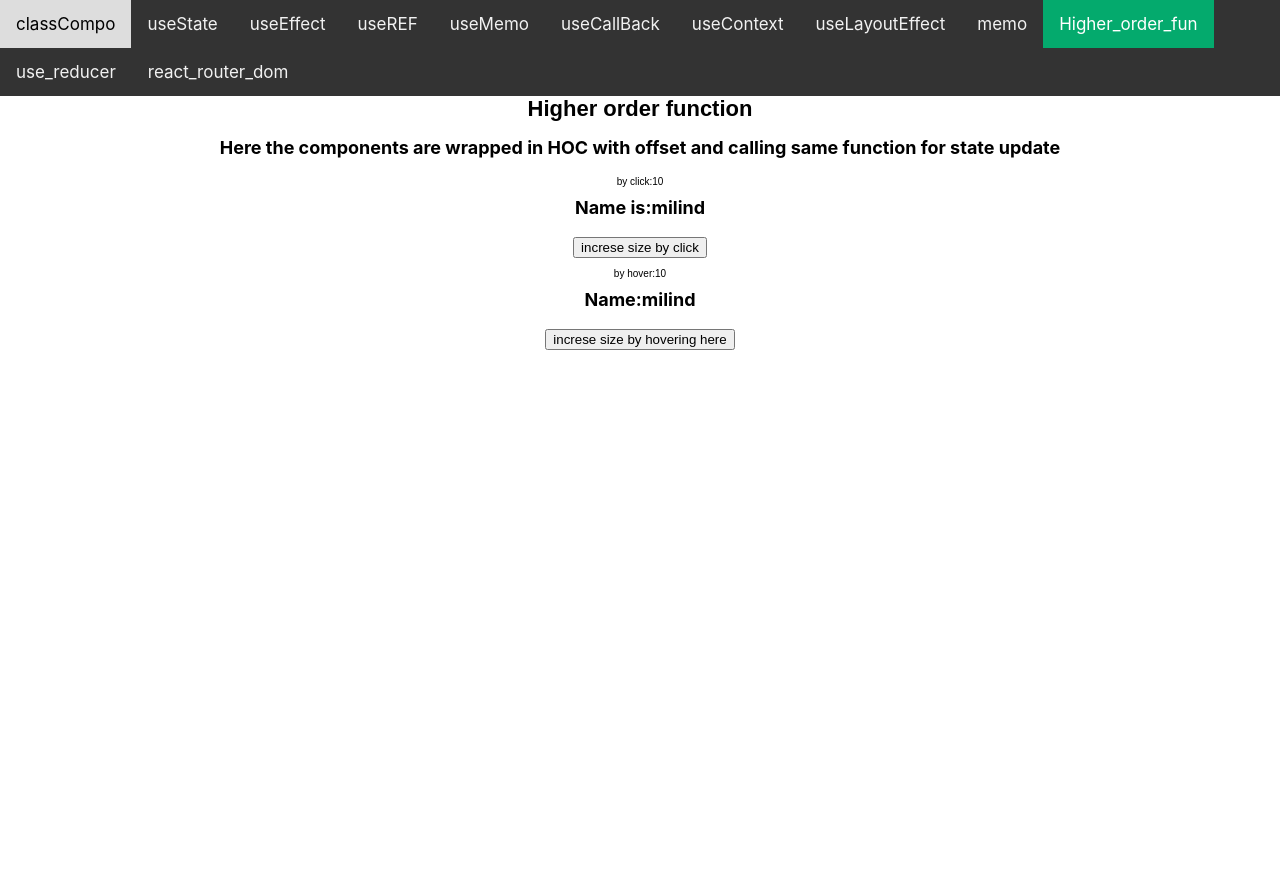
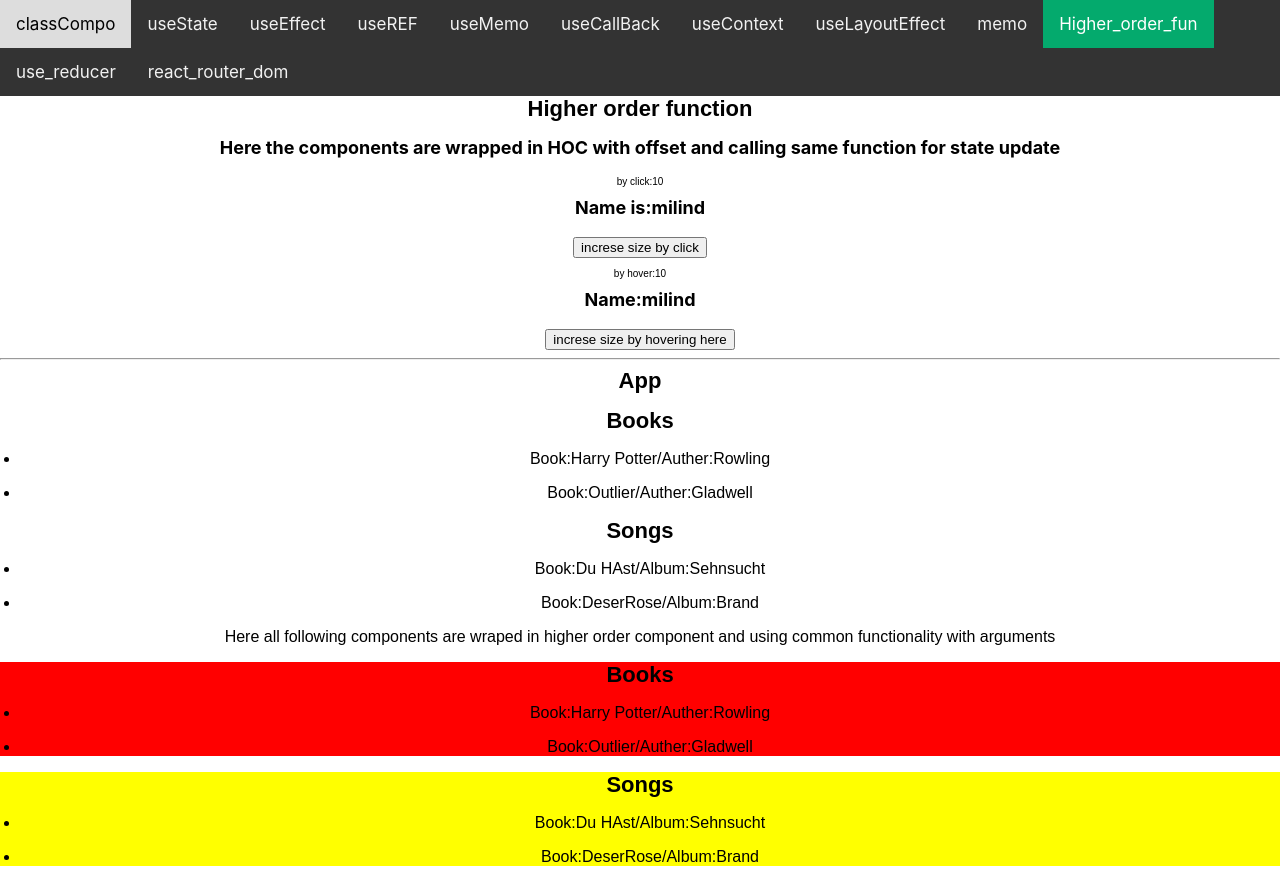
Before and after one commit to milind005/milind_react_demo, a React (Create React App) app: page / in a window 1280 px wide. Both pictures are taken after a click on the link "Higher_order_fun". Before the commit the page ends 800 px from the top, so only its background shows below. Built offline with nearby package versions, Linux system fonts and the light colour scheme.

Commit message:
higher order components and usememo added examples

```diff
--- a/src/App.js
+++ b/src/App.js
@@ -30,6 +30,7 @@ import ULF2 from './useLayoutEffect/uLF2';
 import ULF3 from './useLayoutEffect/uLF3';
 import MemoFun from './Memo/sample';
 import HocMain from './HOC/hocMain';
+import Hoc2 from './HOC/Hoc2/Hoc2';
 import URedForm from './useReducer/URedForm';
 import URedTodo from './useReducer/URedTodo';
 import RWCmain from './ReducerWithContext/RWCmain';
@@ -150,6 +151,8 @@ function App() {
         nav.Higher_order_fun && <div>
           <h1>Higher order function</h1>
           <HocMain />
+          <hr />
+          <Hoc2 />
         </div>
       }
       {
--- /dev/null
+++ b/src/HOC/Hoc2/Higher.js
@@ -0,0 +1,40 @@
+import React from 'react'
+
+const Songs = ({ songs }) => {
+    return (
+        <div>
+            <h1>Songs</h1>
+            <ul>
+                {songs.map((cur) => <li><p>Book:{cur.title}/Album:{cur.album}</p></li>)}
+            </ul>
+        </div>
+    )
+}
+
+
+const Books = ({ books }) => {
+
+    return (
+        <div>
+            <h1>Books</h1>
+            <ul>
+                {books.map((cur) => <li><p>Book:{cur.title}/Auther:{cur.author}</p></li>)}
+            </ul>
+        </div>
+    )
+}
+
+
+const WithHIgher = (Component, bColor) => {
+    return (props) => {
+        return <div style={{ background: bColor }}>
+            <Component {...props} />
+        </div>
+    }
+}
+
+
+const HBooks = WithHIgher(Books, "red")
+const HSongs = WithHIgher(Songs, "yellow")
+
+export { Songs, Books, HBooks, HSongs }
--- /dev/null
+++ b/src/HOC/Hoc2/Hoc2.js
@@ -0,0 +1,33 @@
+import React from 'react'
+
+import { Books, Songs, HBooks, HSongs } from './Higher'
+
+
+const DB = {
+    books: [
+        { title: "Harry Potter", author: "Rowling" },
+        { title: "Outlier", author: "Gladwell" }
+    ],
+    songs: [
+        { title: "Du HAst", album: "Sehnsucht" },
+        { title: "DeserRose", album: "Brand" },
+    ]
+}
+
+
+
+
+const Hoc2 = () => {
+    return (
+        <div>
+            <h1>App</h1>
+            <Books books={DB.books} />
+            <Songs songs={DB.songs} />
+            <p>Here all following components are wraped in higher order component and using common functionality with arguments</p>
+            <HBooks books={DB.books} />
+            <HSongs songs={DB.songs} />
+        </div>
+    )
+}
+
+export default Hoc2
```
Also changed, not shown: src/UseMemo/Um2.js (line endings or trailing spaces).
